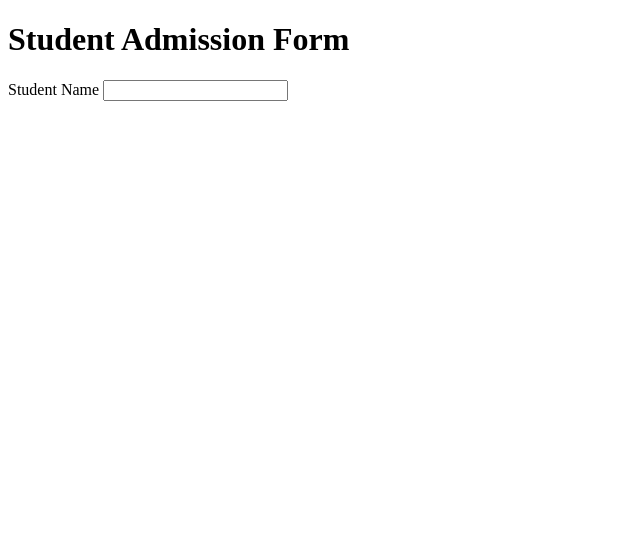
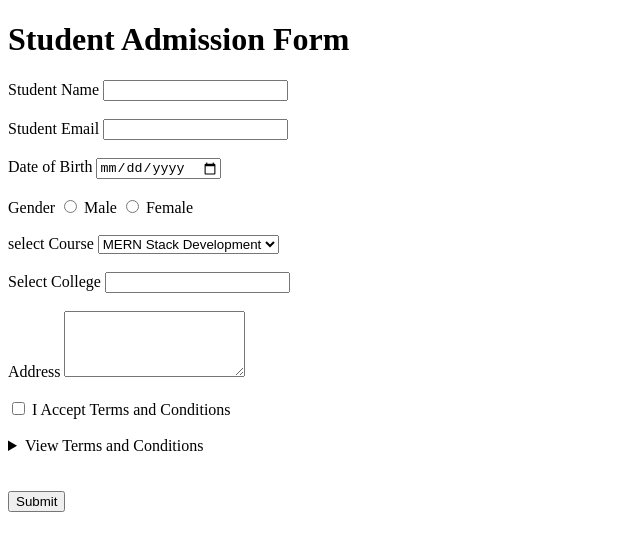
Before and after one commit to KavyaAgarwal-117/Section-1, a plain HTML site: page form.html in a window 1280 px wide. Shown: the whole page, without its empty margins (0-640 px from the left). Drawn offline with Linux system fonts and the light colour scheme.

Commit message:
html form

```diff
--- a/form.html
+++ b/form.html
@@ -9,8 +9,71 @@
     <h1>Student Admission Form</h1>
 
     <form>
-        <label for="">Student Name</label>
-        <input type="text">
+      <label for="">Student Name</label>
+      <input type="text" required minlength="3" />
+
+      <br /><br />
+
+      <label for="">Student Email</label>
+      <input type="email" required />
+
+      <br /><br />
+
+      <label for="">Date of Birth</label>
+      <input type="date" />
+
+      <br /><br />
+
+      <label for="">Gender</label>
+      <input type="radio" name="gender" /> Male
+      <input type="radio" name="gender" /> Female
+
+      <br /><br />
+
+      <label for="">select Course</label>
+      <select>
+        <option>MERN Stack Development</option>
+        <option>Data Analytics</option>
+        <option>Data Science</option>
+        <option>Artificial Intelligence</option>
+      </select>
+
+      <br /><br />
+
+      <label for="">Select College</label>
+      <input type="text" list="college" />
+
+      <datalist id="college">
+        <option>Amity College</option>
+        <option>MGIMT</option>
+        <option>BIET</option>
+        <option>SRMCEM</option>
+      </datalist>
+
+      <br /><br />
+
+      <label for="">Address</label>
+      <textarea rows="4" cols="20"></textarea>
+
+      <br /><br />
+
+      <input type="checkbox" id="terms" />
+      <label for="terms"> I Accept Terms and Conditions</label>
+
+      <br /><br />
+
+      <details>
+        <summary>View Terms and Conditions</summary>
+        <p>
+          Lorem ipsum dolor sit amet consectetur adipisicing elit. Beatae
+          repellendus placeat officiis distinctio molestias consequatur deleniti
+          optio veniam! Nulla, repudiandae!
+        </p>
+      </details>
+
+      <br /><br />
+
+      <button>Submit</button>
     </form>
   </body>
 </html>
```
